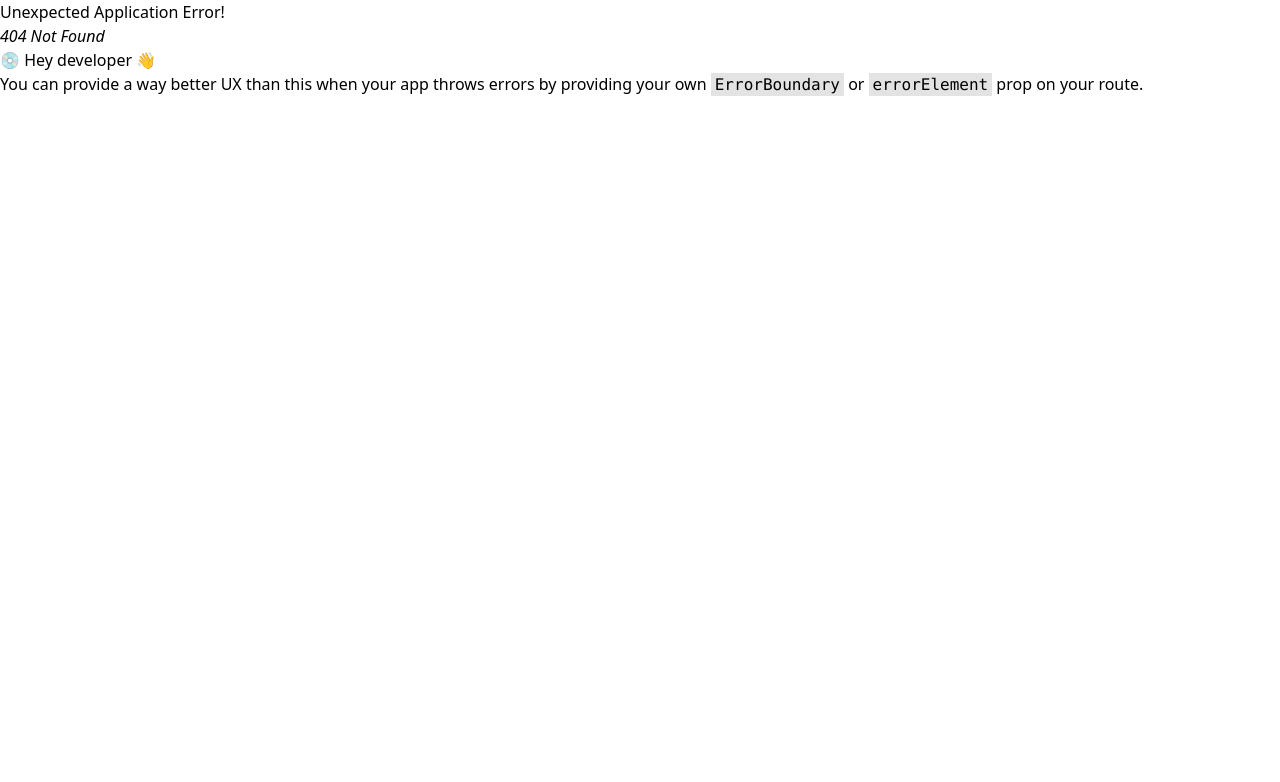
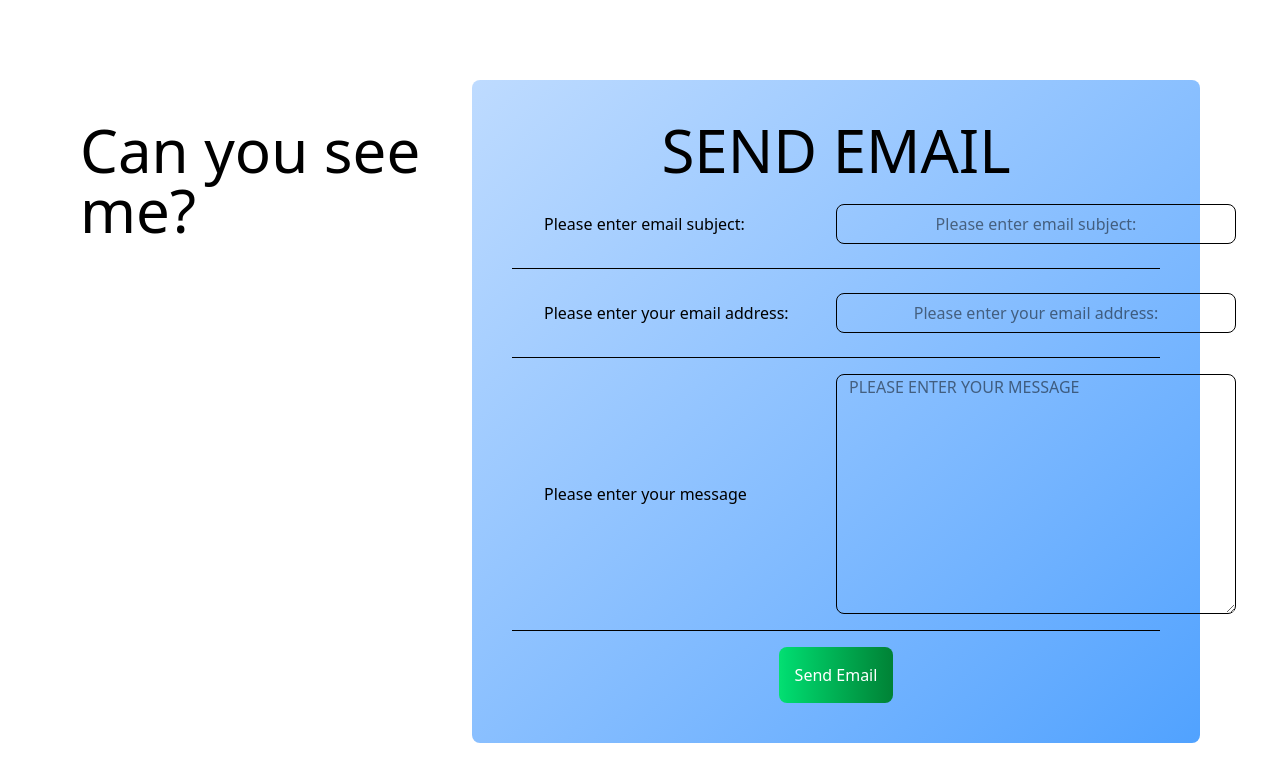
Before and after one commit to kbuke/Solving7-final, a React (Vite) app in the folder client/: page /contact in a window 1280 px wide. Before the commit this address had no page. Shown: the top 782 px of the page. Built offline with nearby package versions, Linux system fonts and the light colour scheme; no server answers.

Commit message:
allow user to send email from commited url on app

```diff
--- a/client/src/App.jsx
+++ b/client/src/App.jsx
@@ -4,6 +4,7 @@ import { useFetch } from "./Hooks/useFetch"
 import { useForm } from "react-hook-form"
 import { usePost } from "./Hooks/usePost"
 import { LoadingIcon } from "./Components/LoadingIcon"
+import { Outlet } from "react-router"
 
 function App() {
     const [isLoading, setIsLoading] = useState(false)
@@ -21,75 +22,86 @@ function App() {
         formState: {errors}
     } = useForm()
 
-    const handleNewEmail = (formData) => {
-        usePost(
-            "/api/emails",
-            formData,
-            allEmails,
-            setAllEmails,
-            setIsLoading,
-            setEmailError,
-            setEmailSent
-        )
+    const outletContext = {
+        isLoading, setIsLoading,
+        allEmails, setAllEmails,
+        register, handleSubmit,
+        errors
     }
 
-    const emailAarray = [
-        {
-            label: "Please enter email subject:",
-            type: "text",
-            name: "emailSubject",
-            validation: {
-                required: "Please enter email subject"
-            }
-        },
-        {
-            label: "Please enter your email address:",
-            type: "text",
-            name: "senderEmail",
-            validation: {
-                required: "Please enter your email address",
-                pattern: {
-                    value: /^[^\s@]+@[^\s@]+\.[^\s@]+$/,
-                    message: "Please enter a valid email address"
-                }
-            }
-        },
-        {
-            label: "Please enter your message",
-            type: "textarea",
-            name: "emailMessage",
-            validation: {
-                required: "Please enter your message"
-            }
-        }
-    ]
+    // const handleNewEmail = (formData) => {
+    //     usePost(
+    //         "/api/emails",
+    //         formData,
+    //         allEmails,
+    //         setAllEmails,
+    //         setIsLoading,
+    //         setEmailError,
+    //         setEmailSent
+    //     )
+    // }
+
+    // const emailAarray = [
+    //     {
+    //         label: "Please enter email subject:",
+    //         type: "text",
+    //         name: "emailSubject",
+    //         validation: {
+    //             required: "Please enter email subject"
+    //         }
+    //     },
+    //     {
+    //         label: "Please enter your email address:",
+    //         type: "text",
+    //         name: "senderEmail",
+    //         validation: {
+    //             required: "Please enter your email address",
+    //             pattern: {
+    //                 value: /^[^\s@]+@[^\s@]+\.[^\s@]+$/,
+    //                 message: "Please enter a valid email address"
+    //             }
+    //         }
+    //     },
+    //     {
+    //         label: "Please enter your message",
+    //         type: "textarea",
+    //         name: "emailMessage",
+    //         validation: {
+    //             required: "Please enter your message"
+    //         }
+    //     }
+    // ]
+
     return(
-        emailSent
-            ? <div>
-                <h3>Email Sent</h3>
-            </div>
-            :
-            <div>
-                {emailError
-                    ?<div>
-                        <h3>Failed to send email!</h3>
-                    </div>
-                    :null
-                }
+        <>
+            <Outlet context={outletContext}/>
+        </>
+        // emailSent
+        //     ? <div>
+        //         <h3>Email Sent</h3>
+        //     </div>
+        //     :
+        //     <div>
+        //         {emailError
+        //             ?<div>
+        //                 <h3>Failed to send email!</h3>
+        //             </div>
+        //             :null
+        //         }
 
-                {isLoading
-                    ? <LoadingIcon />
-                    :
-                    <TextContainers
-                        purpose="Send Email"
-                        textArray={emailAarray}
-                        register={register}
-                        errors={errors}
-                        handleSubmit={handleSubmit}
-                        onSubmit={handleNewEmail}
-                    />
-                }
-            </div>
+        //         {isLoading
+        //             ? <LoadingIcon />
+        //             :
+        //             <TextContainers
+        //                 purpose="Send Email"
+        //                 textArray={emailAarray}
+        //                 register={register}
+        //                 errors={errors}
+        //                 handleSubmit={handleSubmit}
+        //                 onSubmit={handleNewEmail}
+        //             />
+        //         }
+        //     </div>
     )
 }
 
--- a/client/src/Components/Buttons.jsx
+++ b/client/src/Components/Buttons.jsx
@@ -10,7 +10,9 @@ export function Buttons({
                 text-white
                 mt-4
                 ${buttonType==="Submit" && submitEnabled===true ? "cursor-not-allowed" : "cursor-pointer"}
-                ${buttonType==="Submit" ? "bg-linear-to-r from-green-400 to-green-700" : null}`}
+                ${buttonType==="Submit" ? "bg-linear-to-r from-green-400 to-green-700" : null}
+                hover:-translate-y-2
+                `}
         >
             {text}
         </button>
--- a/client/src/Components/LoadingIcon.jsx
+++ b/client/src/Components/LoadingIcon.jsx
@@ -1,6 +1,6 @@
 export function LoadingIcon(){
     return(
-        <div class="flex items-center justify-center bg-slate-900 h-20">
+        <div class="flex items-center justify-center h-20">
             <svg
                 class="w-18 text-white animate-spin"
                 xmlns="http://www.w3.org/2000/svg"
--- a/client/src/Components/TextContainers.jsx
+++ b/client/src/Components/TextContainers.jsx
@@ -1,5 +1,6 @@
 import { Buttons } from "./Buttons"
 import { FormGroup } from "./FormGroup"
+import { LoadingIcon } from "./LoadingIcon"
 
 export function TextContainers({
     purpose,
@@ -7,19 +8,43 @@ export function TextContainers({
     register,
     errors,
     handleSubmit,
-    onSubmit
+    onSubmit,
+    isLoading,
+    error,
+    errorText,
+    completed,
+    completedText
 }){
     return(
         <form
             onSubmit={handleSubmit(onSubmit)}
-            className="justify-center items-center flex flex-col"
+            className="justify-center items-center flex flex-col rounded-lg p-10
+                bg-linear-to-br from-blue-200 to-blue-400
+                text-black
+            "
         >
             <h1
                 className="uppercase"
             >
                 {purpose}
             </h1>
-            {textArray.map((field, index) => {
+
+            {error
+                ? <div>
+                    {errorText}
+                </div>
+                : null
+            }
+
+            {isLoading
+                ? <LoadingIcon />
+                :
+                completed
+                ? <div className="w-full bg-green-700 rounded-lg text-center text-white mt-2 uppercase">
+                    {completedText}
+                </div>
+                :
+                textArray.map((field, index) => {
                     return(
                         <div key={index} className="border-b">
                             <div key={index} className="p-4 grid grid-cols-2 items-center">
@@ -45,10 +70,14 @@ export function TextContainers({
                     )
                 })}
 
+            {completed
+                ? null
+                :
                 <Buttons
                     text={"Send Email"}
                     buttonType={"Submit"}
                 />
+            }
         </form>
     )
 }
--- /dev/null
+++ b/client/src/Pages/Components/PostEmail.jsx
@@ -0,0 +1,75 @@
+import { TextContainers } from "../../Components/TextContainers"
+import { usePost } from "../../Hooks/usePost"
+import { useState } from "react"
+
+export function PostEmail({
+    allEmails,
+    setAllEmails,
+    isLoading,
+    setIsLoading,
+    register,
+    handleSubmit,
+    errors
+}){
+    const [emailError, setEmailError] = useState(false)
+    const [emailSent, setEmailSent] = useState(false)
+
+    const handleNewEmail = (formData) => {
+        usePost(
+            "/api/emails",
+            formData,
+            allEmails,
+            setAllEmails,
+            setIsLoading,
+            setEmailError,
+            setEmailSent
+        )
+    }
+
+    const emailAarray = [
+        {
+            label: "Please enter email subject:",
+            type: "text",
+            name: "emailSubject",
+            validation: {
+                required: "Please enter email subject"
+            }
+        },
+        {
+            label: "Please enter your email address:",
+            type: "text",
+            name: "senderEmail",
+            validation: {
+                required: "Please enter your email address",
+                pattern: {
+                    value: /^[^\s@]+@[^\s@]+\.[^\s@]+$/,
+                    message: "Please enter a valid email address"
+                }
+            }
+        },
+        {
+            label: "Please enter your message",
+            type: "textarea",
+            name: "emailMessage",
+            validation: {
+                required: "Please enter your message"
+            }
+        }
+    ]
+
+    return(
+        <TextContainers
+            purpose="Send Email"
+            textArray={emailAarray}
+            register={register}
+            errors={errors}
+            handleSubmit={handleSubmit}
+            onSubmit={handleNewEmail}
+            isLoading={isLoading}
+            error={emailError}
+            errorText="Failed to send email"
+            completed={emailSent}
+            completedText={"Email Sent"}
+        />
+    )
+}
--- /dev/null
+++ b/client/src/Pages/Components/SocialMedia.jsx
@@ -0,0 +1,7 @@
+export function SocialMedia(){
+    return(
+        <div className="pt-10">
+            <h1>Can you see me?</h1>
+        </div>
+    )
+}
--- /dev/null
+++ b/client/src/Pages/ContactPage.jsx
@@ -0,0 +1,31 @@
+import { useOutletContext } from "react-router";
+import { PostEmail } from "./Components/PostEmail";
+import { SocialMedia } from "./Components/SocialMedia";
+
+export function ContactPage(){
+    const appData = useOutletContext()
+
+    const allEmails = appData?.allEmails
+    const setAllEmails = appData?.setAllEmails
+    const isLoading = appData?.isLoading
+    const setIsLoading = appData?.setIsLoading
+    const register = appData?.register
+    const handleSubmit = appData?.handleSubmit
+    const errors = appData?.errors
+
+    return(
+        <div className="grid grid-cols-[3.5fr_6.5fr] w-scren p-20">
+            <SocialMedia />
+
+            <PostEmail
+                allEmails={allEmails}
+                setAllEmails={setAllEmails}
+                isLoading={isLoading}
+                setIsLoading={setIsLoading}
+                register={register}
+                handleSubmit={handleSubmit}
+                errors={errors}
+            />
+        </div>
+    )
+}
--- a/client/src/router.jsx
+++ b/client/src/router.jsx
@@ -1,6 +1,7 @@
 import { createBrowserRouter, Navigate } from "react-router";
 
 import App from "./App";
+import { ContactPage } from "./Pages/ContactPage";
 
 export const router = createBrowserRouter([
     {
@@ -8,6 +9,10 @@ export const router = createBrowserRouter([
         element: <App />,
         children: [
             // Create object with path and element keys
+            {
+                path: "/contact",
+                element: <ContactPage />
+            }
         ]
     }
 ])
```
Also changed, not shown: 1 other file (tests, documents, lock files or other folders). Lines whose indentation alone changed are shown as unchanged.
